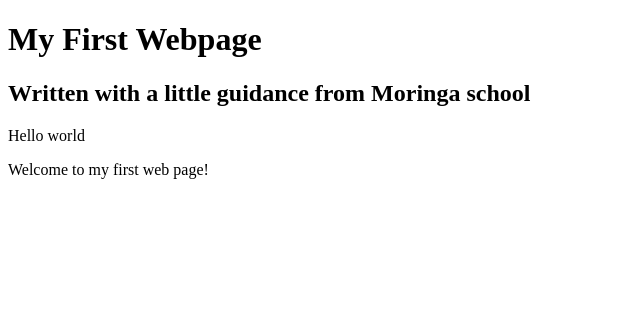
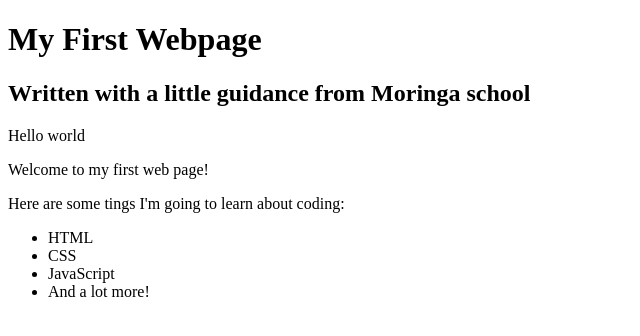
Before and after one commit to wilowala/Zido, a plain HTML site: page index.html in a window 1280 px wide. Shown: the whole page, without its empty margins (0-640 px from the left). Drawn offline with Linux system fonts and the light colour scheme.

Commit message:
add a list of elements

```diff
--- a/index.html
+++ b/index.html
@@ -16,5 +16,16 @@
 
     <p>Welcome to my first web page!</p>
 
+    <p>Here are some tings I'm going to learn about coding:</p>
+
+    <ul>
+
+        <li>HTML</li>
+        <li>CSS</li>
+        <li>JavaScript</li>
+        <li>And a lot more!</li>
+
+    </ul>
+
 </body>
 </html>
```
